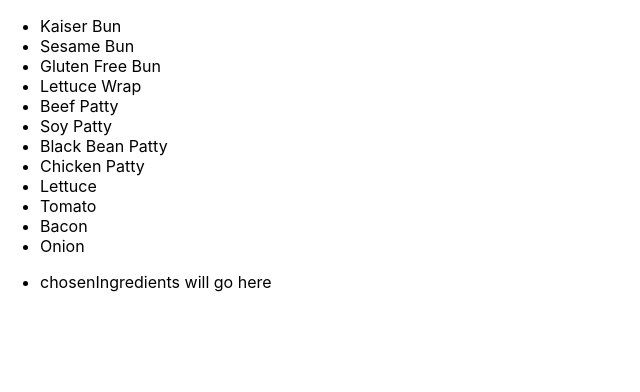
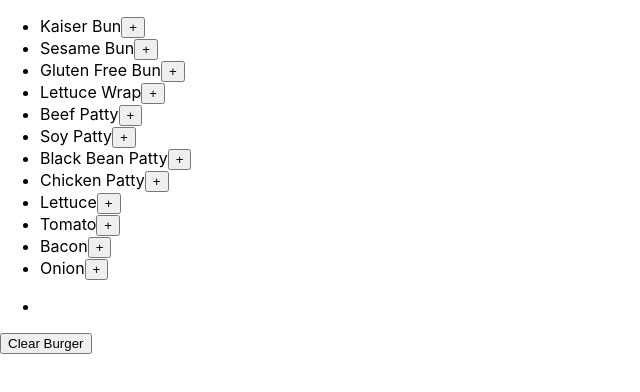
Before and after one commit to CCLancaster/react-burger-stacker, a React (Create React App) app: page / in a window 1280 px wide. Shown: the top 392 px of the page, without its empty margins (0-640 px from the left). Built offline with nearby package versions, Linux system fonts and the light colour scheme.

Commit message:
restructured my app to include js files for each component, ingredients and components are rendering on the page

```diff
--- a/src/App.js
+++ b/src/App.js
@@ -19,13 +19,17 @@ function App() {
     {name: 'Bacon', color: 'maroon'},
     {name: 'Onion', color: 'lightyellow'}
   ]);
-  // let [chosenIngredients, setChosenIngredients] = useState([''])
-  //going to need an addIngredients handler that adds an ingredient to my chosenIngredients array
+
+  let [chosenIngredients, setChosenIngredients] = useState([{}]);
+  //going to need an addIngredient handler that adds an ingredient to my chosenIngredients array
+  // let addIngredient = (e, i) => {
+  //   set
+  // }
 
   return(
     <div>
       <IngredientList ingredients={ingredients} />
-      <BurgerPane />
+      <BurgerPane chosenIngredients={chosenIngredients}/>
     </div>
   );
 }
--- a/src/BurgerPane.js
+++ b/src/BurgerPane.js
@@ -1,15 +1,15 @@
 import React from 'react';
+import BurgerStack from './BurgerStack';
+import ClearBurger from './ClearBurger';
 
 function BurgerPane(props) {
 
     return (
-        <ul>
-            <li>chosenIngredients will go here</li>
-        </ul>
+        <div>
+            <BurgerStack chosenIngredients={props.chosenIngredients}/>
+            <ClearBurger />
+        </div>
     )
 }
 
 export default BurgerPane;
-    // {props.chosenIngredients.map((ingredient, i) => (
-    //     <li key={`ingredient-${i}`} >{}</li>
-    // ))}
--- /dev/null
+++ b/src/BurgerStack.js
@@ -0,0 +1,14 @@
+import React from 'react';
+
+function BurgerStack(props) {
+
+    return (
+        <ul>
+            {props.chosenIngredients.map((ingredient, i) => (
+                <li key={`newingredient-${i}`}>{ingredient.name}</li>
+            ))}
+        </ul>
+    )
+}
+
+export default BurgerStack;
--- /dev/null
+++ b/src/ClearBurger.js
@@ -0,0 +1,12 @@
+import React from 'react';
+
+function ClearBurger(props) {
+
+    return (
+        <div>
+            <button>Clear Burger</button>
+        </div>
+    )
+}
+
+export default ClearBurger;
--- a/src/IngredientList.js
+++ b/src/IngredientList.js
@@ -5,11 +5,10 @@ function IngredientList(props) {
     return (
         <ul>
             {props.ingredients.map((ingredient, i) => (
-                <li key={`ingredientname-${i}`}>{ingredient.name}</li>
+                <li key={`ingredientname-${i}`}>{ingredient.name}<button onClick={(e) => {props.addIngredient(e, i);}}>+</button></li>
             ))}
         </ul>
     )
     }
 
-    // onClick={(e) => {props.addFunctionHere(e, i);}}
 export default IngredientList;
```
